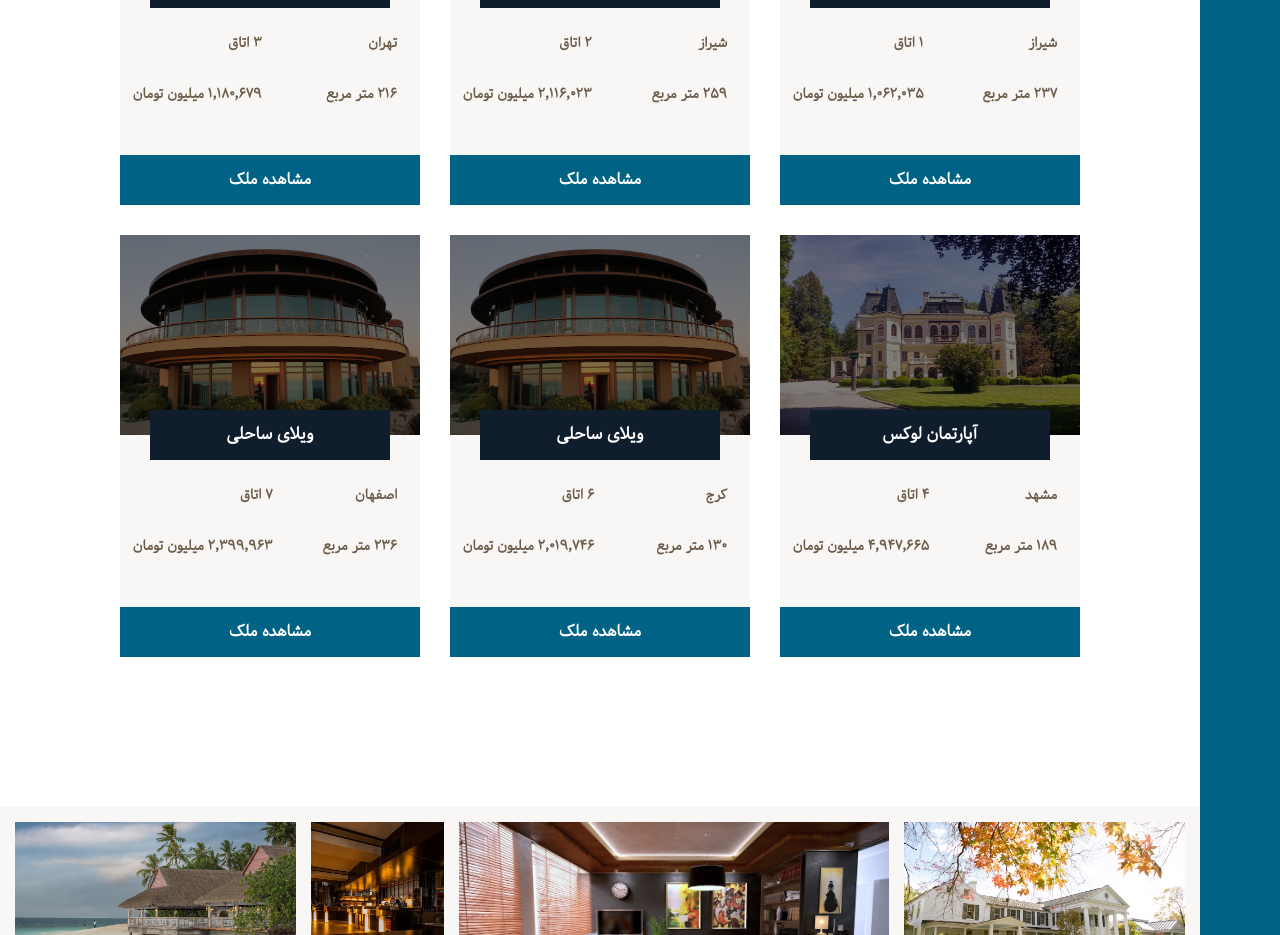
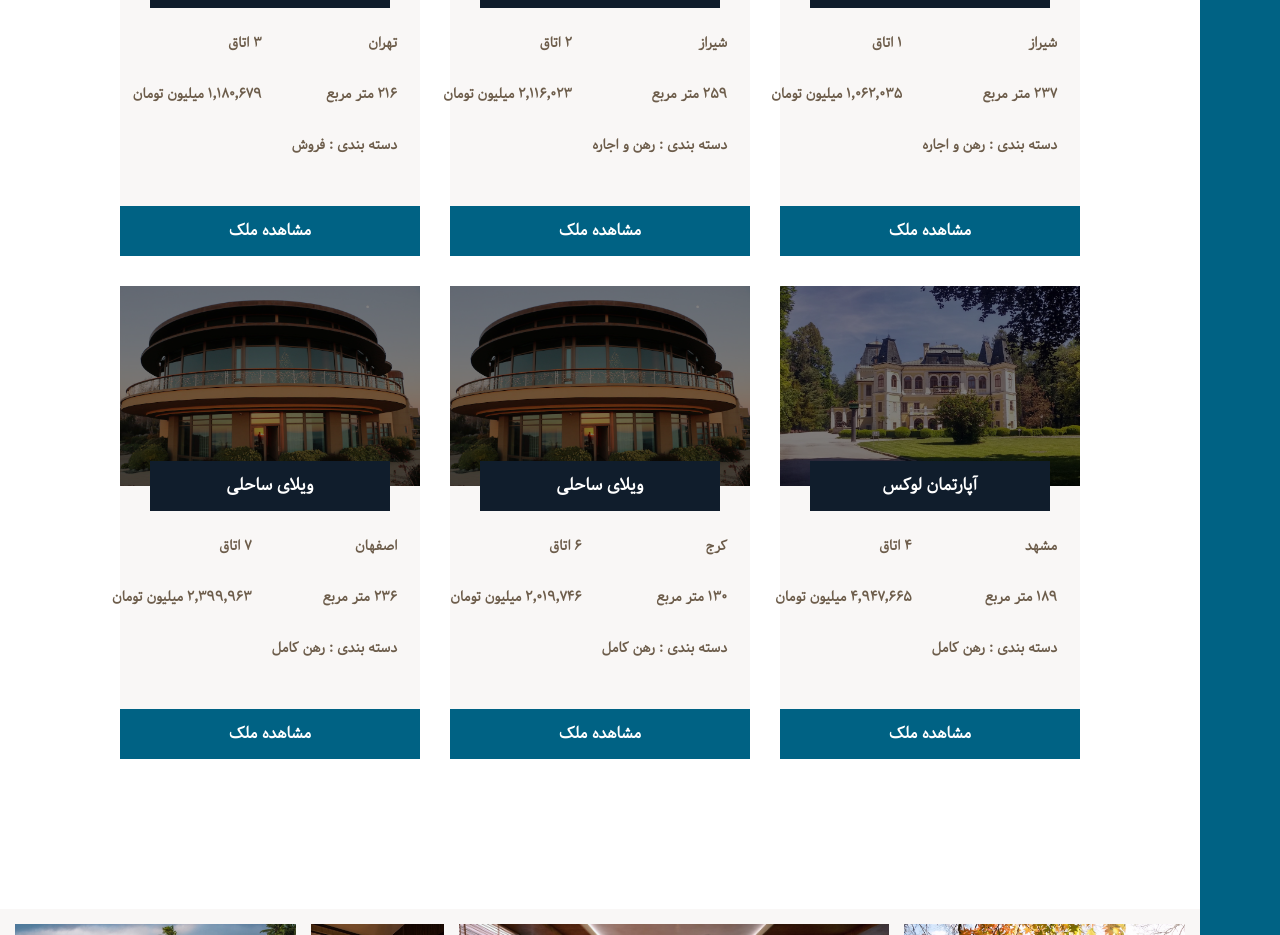
Before and after one commit to farshid117/realstate-nextjs, a Next.js app: page / in a window 1280 px wide. Shown: the part 1620-2555 px from the top of the page. Built offline with nearby package versions, Linux system fonts and the light colour scheme.

Commit message:
realstate-next --> HomesCard : add catepory to card

```diff
--- a/components/modules/HomeCard.tsx
+++ b/components/modules/HomeCard.tsx
@@ -1,16 +1,23 @@
 import Image from "next/image";
 function HomeCard({
 	id,
-	price,
 	title,
 	img,
-	meterage,
 	roomCount,
 	address,
+	meterage,
+	price,
+	category,
 }: any) {
 	return (
 		<div className='card'>
-			<Image src={img} alt={title || "تصویر ملک"} width={100} height={100}  className='card__img ' />
+			<Image
+				src={img}
+				alt={title || "تصویر ملک"}
+				width={100}
+				height={100}
+				className='card__img '
+			/>
 			<h5 className='card__title'> {title} </h5>
 			<span className='card__like'>
 				<i className='fa fa-heart'></i>
@@ -38,6 +45,10 @@ function HomeCard({
 				<p className='card__text font-bold'>
 					{price.toLocaleString("fa")} میلیون تومان
 				</p>
+				<span className=''>
+					<i className='fa fa-key card__icon'></i>
+				</span>
+				<p className='card__text font-bold'> دسته بندی : {category} </p>
 			</div>
 
 			<a href={`/homes/${id}`} className='btn btn-brown btn-card'>
```
